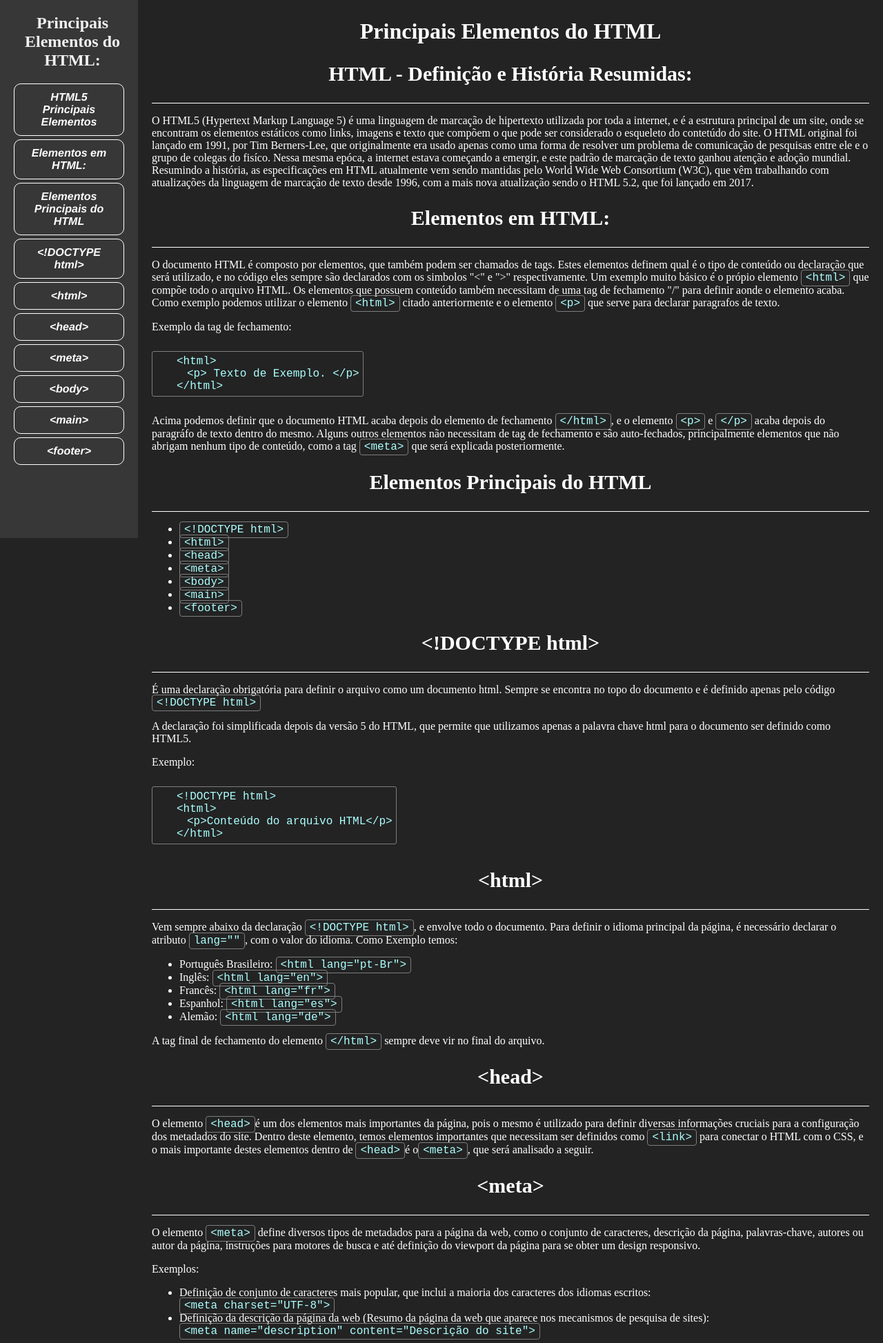
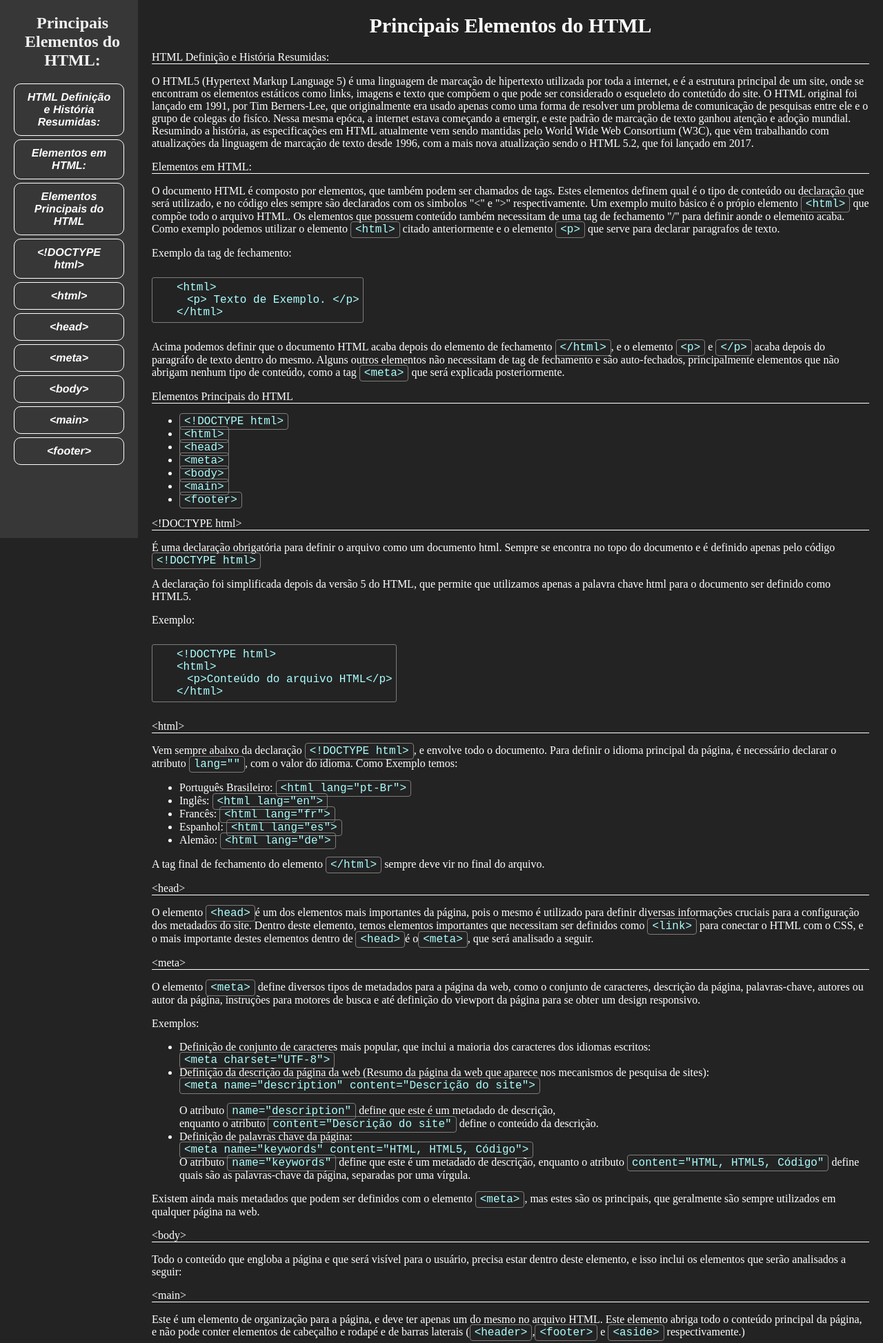
Before and after one commit to lucas-lillo/Pratica_Pagina_HTML, a plain HTML site: page pagina.html/index.html in a window 1280 px wide. Shown: the part 20-1967 px from the top of the page at 69% size. Drawn offline with Linux system fonts and the light colour scheme.

Commit message:
Update index.

```diff
--- a/pagina.html/index.html
+++ b/pagina.html/index.html
@@ -1,16 +1,6 @@
 <!DOCTYPE html>
 <html lang="pt-BR">
 <head>
-  <!--
-    You can see a nav element with a corresponding id="navbar"
-    The navbar element should contain one header element which contains text that describes the topic of the technical documentation
-    Additionally, the navbar should contain link (a) elements with the class of nav-link. There should be one for every element with the class main-section
-    The header element in the #navbar must come before any link (a) elements in the navbar
-    Each element with the class of nav-link should contain text that corresponds to the header text within each section (e.g. if you have a "Hello world" section/header, your navbar should have an element which contains the text "Hello world")
-    When you click on a navbar element, the page should navigate to the corresponding section of the #main-doc element (e.g. If you click on a .nav-link element that contains the text "Hello world", the page navigates to a section element with that id, and contains the corresponding header)
-    (todo)On regular sized devices (laptops, desktops), the element with id="navbar" should be shown on the left side of the screen and should always be visible to the user
-    (todo)Your technical documentation should use at least one media query
-  -->
     <meta charset="UTF-8">
     <meta name="viewport" content="width=device-width, initial-scale=1.0" />
     <meta name="description" content="HTML5, quais são seus principais elementos?" />
@@ -18,32 +8,29 @@
     <link rel="stylesheet" href="./styles.css">
 </head>
 <body>
-
 <nav id="navbar">
 
     <header id="navheader"><h1>Principais Elementos do HTML:</h1>
     <ul class="navlinks">
-        <li><a class="nav-link" href="#HTML_Principais_Elementos">HTML5 Principais Elementos </a></li>
+        <li><a class="nav-link" href="#HTML_Definição_e_História_Resumidas:">HTML Definição e História Resumidas:</a></li>
         <li><a class="nav-link" href="#Elementos_em_HTML:">Elementos em HTML:</a></li>
         <li><a class="nav-link" href="#Elementos_Principais_do_HTML">Elementos Principais do HTML</a></li>
-        <li><a class="nav-link" href="#!DOCTYPE_html">&lt;!DOCTYPE html&gt;</a></li>
-        <li><a class="nav-link" href="#html">&lt;html&gt;</a></li>
-        <li><a class="nav-link" href="#head">&lt;head&gt;</a></li>
-        <li><a class="nav-link" href="#meta">&lt;meta&gt;</a></li>
-        <li><a class="nav-link" href="#body">&lt;body&gt;</a></li>
-        <li><a class="nav-link" href="#main">&lt;main&gt;</a></li>
-        <li><a class="nav-link" href="#footer">&lt;footer&gt;</a></li>
+        <li><a class="nav-link" href="#&lt;!DOCTYPE_html&gt;">&lt;!DOCTYPE html&gt;</a></li>
+        <li><a class="nav-link" href="#&lt;html&gt;">&lt;html&gt;</a></li>
+        <li><a class="nav-link" href="#&lt;head&gt;">&lt;head&gt;</a></li>
+        <li><a class="nav-link" href="#&lt;meta&gt;">&lt;meta&gt;</a></li>
+        <li><a class="nav-link" href="#&lt;body&gt;">&lt;body&gt;</a></li>
+        <li><a class="nav-link" href="#&lt;main&gt;">&lt;main&gt;</a></li>
+        <li><a class="nav-link" href="#&lt;footer&gt;">&lt;footer&gt;</a></li>
     </ul>
     </header>
 </nav>
 
 
 <main id="main-doc">
-  <section id="HTML_Principais_Elementos" class="main-section">
-    <header>
-        <h1 id="HTML5">Principais Elementos do HTML</h1>
-        <h2>HTML - Definição e História Resumidas:</h2>
-    </header>
+    <h1 id="titulo">Principais Elementos do HTML</h1>
+  <section id="HTML_Definição_e_História_Resumidas:" class="main-section">
+    <header>HTML Definição e História Resumidas:</header>
     <p>
     O HTML5 (Hypertext Markup Language 5) é uma linguagem de marcação de hipertexto utilizada por toda a internet, e é a estrutura principal
 	de um site, onde se encontram os elementos estáticos como links, imagens e texto que compõem o que pode ser considerado o esqueleto do contetúdo do site.
@@ -57,9 +44,7 @@
   </section>
 
   <section id="Elementos_em_HTML:" class="main-section">
-    <header>
-        <h1>Elementos em HTML:</h1>
-    </header>
+    <header>Elementos em HTML:</header>
     <p>
         O documento HTML é composto por elementos, que também podem ser chamados de tags. Estes elementos definem qual é o
         tipo de conteúdo ou declaração que será utilizado, e no código eles sempre são declarados com os simbolos "<" e ">"
@@ -87,9 +72,7 @@
   </section>
 
   <section id="Elementos_Principais_do_HTML" class="main-section">
-    <header>
-        <h1>Elementos Principais do HTML</h1>
-    </header>
+    <header>Elementos Principais do HTML</header>
         <ul>
             <li><code>&lt;!DOCTYPE html&gt;</code></li>
             <li><code>&lt;html&gt;</code></li>
@@ -101,10 +84,8 @@
         </ul>
   </section>
 
-    <section id="!DOCTYPE_html" class="main-section">
-        <header>
-            <h1>&lt;!DOCTYPE html&gt;</h1>
-        </header>
+    <section id="&lt;!DOCTYPE_html&gt;" class="main-section">
+        <header>&lt;!DOCTYPE html&gt;</header>
         <p>É uma declaração obrigatória para definir o arquivo como um documento html. Sempre se encontra no topo do documento e
         é definido apenas pelo código <code>&lt;!DOCTYPE html&gt;</code></p>
         <p> A declaração foi simplificada depois da versão 5 do HTML, que permite que utilizamos apenas a palavra chave html para
@@ -119,10 +100,8 @@
         </p>
     </section>
 
-    <section id="html" class="main-section">
-        <header>
-            <h1>&lt;html&gt;</h1>
-        </header>
+    <section id="&lt;html&gt;" class="main-section">
+        <header>&lt;html&gt;</header>
         <p>Vem sempre abaixo da declaração <code>&lt;!DOCTYPE html&gt;</code>, e envolve todo o documento. Para definir o idioma principal da página, é
             necessário declarar o atributo <code>lang=""</code>, com o valor do idioma. Como Exemplo temos:</p>
             <ul>
@@ -135,17 +114,15 @@
         <p>A tag final de fechamento do elemento <code>&lt;/html&gt;</code> sempre deve vir no final do arquivo.</p>
     </section>
 
-    <section id="head" class="main-section">
-        <header>
-            <h1>&lt;head&gt;</h1>
-        </header>
+    <section id="&lt;head&gt;" class="main-section">
+        <header>&lt;head&gt;</header>
             <p>O elemento <code>&lt;head&gt;</code>é um dos elementos mais importantes da página, pois o mesmo é utilizado para definir diversas informações
             cruciais para a configuração dos metadados do site. Dentro deste elemento, temos elementos importantes que necessitam ser definidos como
             <code>&lt;link&gt;</code> para conectar o HTML com o CSS, e o mais importante destes elementos dentro de <code>&lt;head&gt;</code>é o<code>&lt;meta&gt;</code>, que será analisado a seguir.</p>
     </section>
 
-    <section id="meta" class="main-section">
-        <header><h1>&lt;meta&gt;</h1></header>
+    <section id="&lt;meta&gt;" class="main-section">
+        <header>&lt;meta&gt;</header>
         <p>O elemento <code>&lt;meta&gt;</code> define diversos tipos de metadados para a página da web, como o conjunto de caracteres, descrição da
             página, palavras-chave, autores ou autor da página, instruções para motores de busca e até definição do viewport da página
             para se obter um design responsivo.</p>
@@ -166,15 +143,15 @@
         os principais, que geralmente são sempre utilizados em qualquer página na web.</p>
     </section>
 
-    <section id="body" class="main-section">
-        <header><h1>&lt;body&gt;</h1></header>
+    <section id="&lt;body&gt;" class="main-section">
+        <header>&lt;body&gt;</header>
         <p>Todo o conteúdo que engloba a página e que será visível para o usuário, precisa estar dentro
             deste elemento, e isso inclui os elementos que serão analisados a seguir:
         </p>
     </section>
 
-    <section id="main" class="main-section">
-        <header><h1>&lt;main&gt;</h1></header>
+    <section id="&lt;main&gt;" class="main-section">
+        <header>&lt;main&gt;</header>
         <p>Este é um elemento de organização para a página, e deve ter apenas um do mesmo no arquivo HTML.
         Este elemento abriga todo o conteúdo principal da página, e não pode conter elementos de cabeçalho e rodapé e de barras laterais
         (<code>&lt;header&gt;</code>,<code>&lt;footer&gt;</code> e <code>&lt;aside&gt;</code> respectivamente.)</p>
@@ -194,8 +171,8 @@
         </code></p>
     </section>
 
-        <section id="footer" class="main-section">
-            <header><h1>&lt;footer&gt;</h1></header>
+        <section id="&lt;footer&gt;" class="main-section">
+            <header>&lt;footer&gt;</header>
             <p>É o elemento que define o rodapé da página, o mesmo se encontra dentro do elemento <code>&lt;body&gt;</code>,
             mas fora do elemento <code>&lt;main&gt;</code>. Geralmente é composto por links de redes sociais,
             autores da página e direitos autorais.</p>
```
